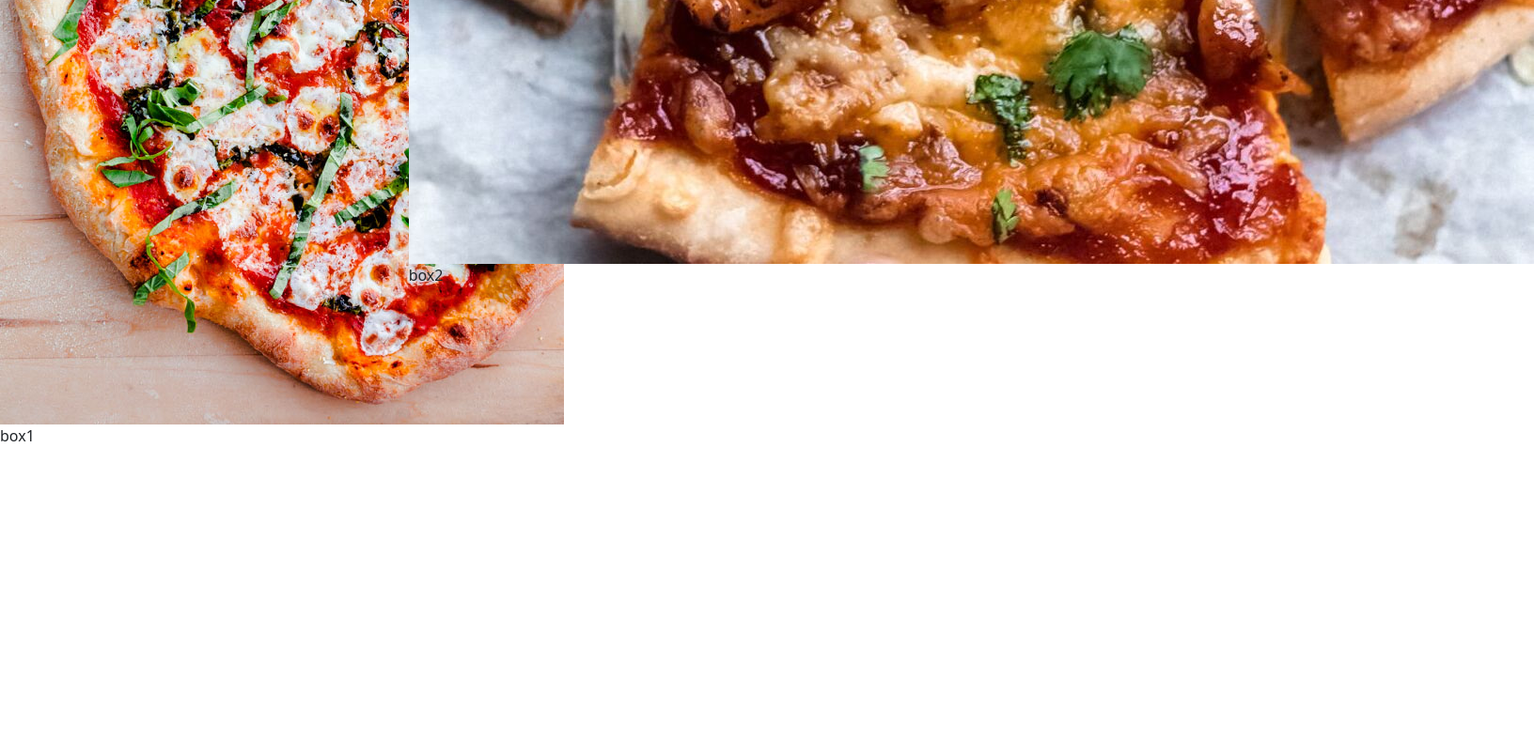
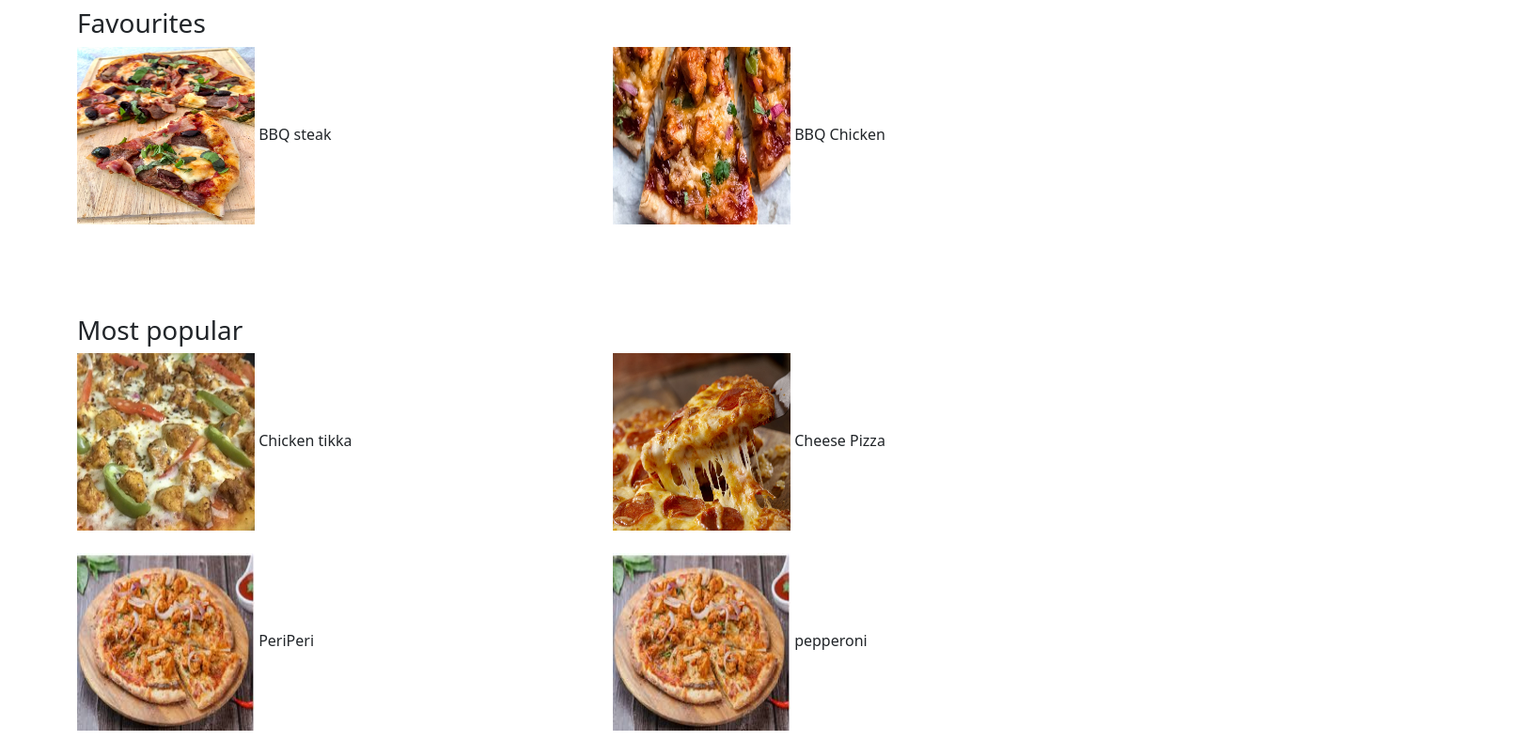
Before and after one commit to victoria-o28/Cheesy-Palace, a plain HTML site: page html/menu.html in a window 1280 px wide. Shown: the part 560-1365 px from the top of the page at 94% size, 1632 px wide, since content can reach past the window. Before the commit the page ends 1052 px from the top, so only its background shows below. Drawn offline with nearby package versions, Linux system fonts and the light colour scheme.

Commit message:
ft:Add the various pizza categories

```diff
--- a/html/menu.html
+++ b/html/menu.html
@@ -1,22 +1,14 @@
 <!DOCTYPE html>
 <html lang="en">
+
 <head>
     <meta charset="UTF-8" />
     <meta http-equiv="X-UA-Compatible" content="IE=edge" />
     <meta name="viewport" content="width=device-width, initial-scale=1.0" />
-    <link
-      rel="stylesheet"
-      href="https://cdn.jsdelivr.net/npm/bootstrap@5.1.3/dist/css/bootstrap.min.css"
-    />
-    <link
-      rel="stylesheet"
-      href="https://cdn.jsdelivr.net/npm/bootstrap@5.1.3/dist/js/bootstrap.min.js"
-    />
-    <link
-      rel="stylesheet"
-      href="https://cdn.jsdelivr.net/npm/bootstrap@5.1.3/dist/js/bootstrap.bundle.min.js"
-    />
-    <link href="/css/styles.css" rel="stylesheet" type="text/css" media="all" />
+    <link rel="stylesheet" href="https://cdn.jsdelivr.net/npm/bootstrap@5.1.3/dist/css/bootstrap.min.css" />
+    <link rel="stylesheet" href="https://cdn.jsdelivr.net/npm/bootstrap@5.1.3/dist/js/bootstrap.min.js" />
+    <link rel="stylesheet" href="https://cdn.jsdelivr.net/npm/bootstrap@5.1.3/dist/js/bootstrap.bundle.min.js" />
+    <link href="/css/menu.css" rel="stylesheet" type="text/css" media="all" />
 
     <title>Document</title>
 </head>
@@ -25,15 +17,8 @@
     <!-- Navigation Bar -->
     <nav class="navbar navbar-expand-lg navbar-success bg-success">
         <a class="navbar-brand" href="#">MENU</a>
-      <button
-        class="navbar-toggler"
-        type="button"
-        data-toggle="collapse"
-        data-target="#navbarNavDropdown"
-        aria-controls="navbarNavDropdown"
-        aria-expanded="false"
-        aria-label="Toggle navigation"
-      >
+        <button class="navbar-toggler" type="button" data-toggle="collapse" data-target="#navbarNavDropdown"
+            aria-controls="navbarNavDropdown" aria-expanded="false" aria-label="Toggle navigation">
             <span class="navbar-toggler-icon"></span>
         </button>
 
@@ -60,7 +45,7 @@
     </div>
 
     <div class="DDP row">
-          <h3>WHAT WE DO</h3>
+
         <div id="design" class="box1 col-sm-4">
             <img class="imga" src="/Assets/Menu/Margherita-Veggie_pizza.jpg" alt="">
             <p>box1</p>
@@ -71,5 +56,50 @@
         </div>
 
     </div>
+    <br><br><br>
+    <div class=" container">
+        <!-- Stack the columns on mobile by making one full-width and the other half-width -->
+        <div class="pos row">
+            <h3>Favourites</h3>
+            <div class="loli col-12 col-md-6">
+                <img src="/Assets/Menu/BbqSteak.jpg" alt="">
+                <span>BBQ steak</span> <br> <br></div>
+            <div class="loli col-6 col-md-6">
+                <img src="/Assets/Menu/BbqChicken.jpg" alt="">
+                <span>BBQ Chicken</span><br> <br></div>
+        </div>
+        <br><br><br>
+
+        <!-- Columns start at 50% wide on mobile and bump up to 33.3% wide on desktop -->
+        <div class="pos row">
+            <h3>Most popular</h3>
+            <div class="loli col">
+                <img src="/Assets/Menu/Chicken_Tikka.jpg" alt="">
+                <span>Chicken tikka</span> <br> <br></div>
+            <div class="loli col">
+                <img src="/Assets/Menu/Cheese_Pizza.jpg" alt="">
+                <span>Cheese Pizza</span> <br> <br></div>
+
+            <div class="w-100"></div>
+            <div class="loli col">
+                <img src="/Assets/Menu/Peri-peri.jpeg" alt="">
+                <span>PeriPeri</span><br> <br></div>
+            <div class="loli col">
+                <img src="/Assets/Menu/Peri-peri.jpeg" alt="">
+                <span>pepperoni</span> <br> <br></div>
+        </div>
+        <br><br><br>
+
+        <!-- Veggie Pizza -->
+        <div class="pos row">
+            <h3>Veggie Pizza</h3>
+            <div class="loli col">
+                <img src="/Assets/Menu/Margherita-Veggie_pizza.jpg" alt="">
+                <span>Margherita</span><br> <br>
+            </div>
+        </div>
+        <br><br><br>
+    </div>
 </body>
+
 </html>
```
Lines whose indentation alone changed are shown as unchanged.
